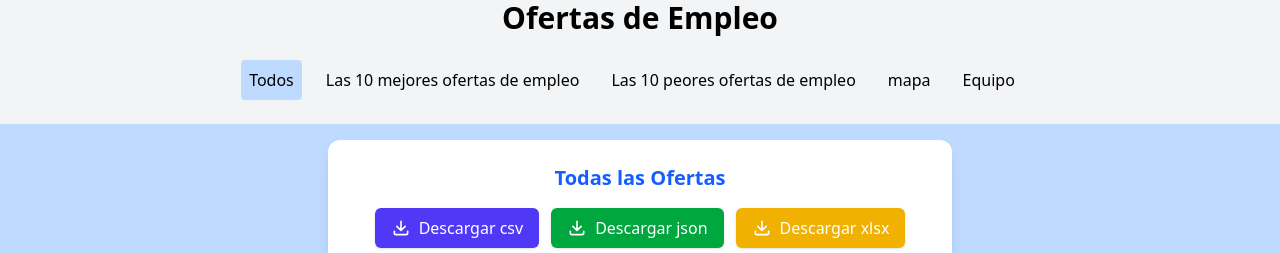
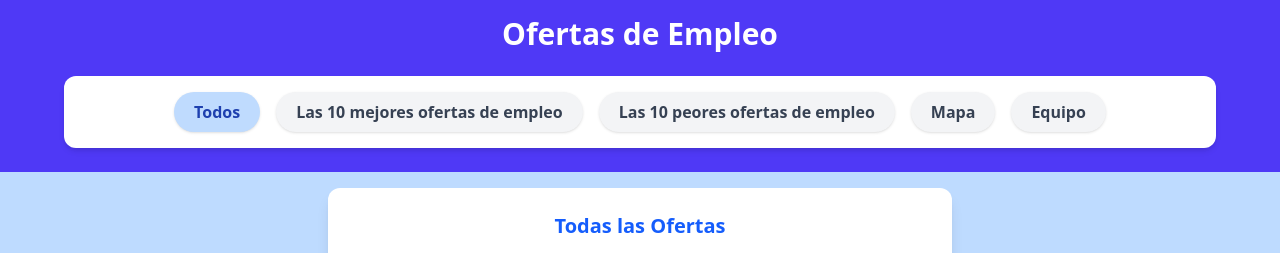
Before and after one commit to valu111/scraping, a website: page index2.html in a window 1280 px wide. Both pictures are taken after a click on the item "Todos". Shown: the top 253 px of the page. Drawn offline with nearby package versions, Linux system fonts and the light colour scheme.

Commit message:
subo cambios, agregue boton para la siguinte pagina, modifique diseño de body del index2 y modifique el diseño

```diff
--- a/index2.html
+++ b/index2.html
@@ -16,25 +16,42 @@
       height: 400px;
       width: 100%;
       border-radius: 0.5rem;
-}
+      }
+
+    .active-tab {
+      background-color: #bfdbfe; /* Tailwind blue-200 */
+      color: #1e40af; /* Tailwind blue-800 */
+     }
 
   </style>
 
 </head>
-<body class="bg-gray-100">
+<body class="bg-indigo-600 text-white py-4 shadow">
 
   <h1 class="text-3xl font-bold mb-6 text-center">Ofertas de Empleo</h1>
 
+<nav class="bg-white py-4 shadow-md rounded-xl max-w-6xl mx-auto mb-6">
+  <ul id="tabList" class="flex flex-wrap justify-center gap-4 px-4">
+    <li class="select-tab active-tab cursor-pointer bg-blue-200 text-blue-800 font-semibold px-5 py-2 rounded-full shadow hover:bg-blue-300 transition duration-300">
+      Todos
+    </li>
+    <li class="select-tab cursor-pointer bg-gray-100 text-gray-700 font-semibold px-5 py-2 rounded-full shadow hover:bg-gray-200 transition duration-300">
+      Las 10 mejores ofertas de empleo
+    </li>
+    <li class="select-tab cursor-pointer bg-gray-100 text-gray-700 font-semibold px-5 py-2 rounded-full shadow hover:bg-gray-200 transition duration-300">
+      Las 10 peores ofertas de empleo
+    </li>
+    <li class="select-tab cursor-pointer bg-gray-100 text-gray-700 font-semibold px-5 py-2 rounded-full shadow hover:bg-gray-200 transition duration-300">
+      Mapa
+    </li>
+    <li class="select-tab cursor-pointer bg-gray-100 text-gray-700 font-semibold px-5 py-2 rounded-full shadow hover:bg-gray-200 transition duration-300">
+      Equipo
+    </li>
+  </ul>
+</nav>
 
-  <nav>
-    <ul class="flex justify-center mb-6">
-      <li class="select-tab mr-4 cursor-pointer bg-blue-200 p-2 rounded hover:bg-blue-100">Todos</li>
-      <li class="select-tab mr-4 cursor-pointer p-2 rounded hover:bg-blue-100">Las 10 mejores ofertas de empleo</li>
-      <li class="select-tab mr-4 cursor-pointer p-2 rounded hover:bg-blue-100">Las 10 peores ofertas de empleo</li>
-      <li class="select-tab mr-4 cursor-pointer p-2 rounded hover:bg-blue-100">mapa</li>
-      <li class="select-tab mr-4 cursor-pointer p-2 rounded hover:bg-blue-100">Equipo</li>
-    </ul>
-  </nav>
+
+
 
 <section class="select-context h-auto bg-blue-200 p-4 flex justify-center">
   <div class="w-full md:w-1/2 bg-white rounded-xl shadow-lg p-6">
@@ -97,18 +114,12 @@
 
       <section class="grid gap-8 grid-cols-1 md:grid-cols-3">
 
-        <!-- Tarjeta 1: Osvaldo -->
-        <!-- Tarjeta 1: Osvaldo -->
 <div class="bg-gray-100 rounded-xl shadow-lg overflow-hidden">
-  <!-- Imagen de cabecera -->
   <div class="h-40 bg-cover bg-center" style="background-image: url('img/fondo3.png');"></div>
-
-  <!-- Avatar -->
   <div class="flex justify-center -mt-12">
     <img class="w-24 h-24 rounded-full border-4 border-white shadow-md" src="img/potaxie1.webp" alt="Avatar Osvaldo">
   </div>
 
-  <!-- Información -->
   <div class="p-6 text-center">
     <h3 class="text-xl font-semibold text-gray-800">Osvaldo</h3>
     <p class="text-blue-500 mb-3">Desarrollador</p>
@@ -116,7 +127,6 @@
       Lorem ipsum dolor sit amet consectetur adipisicing elit. Laborum fugiat commodi eius iste fugit? Necessitatibus commodi possimus sunt modi sint.
     </p>
 
-    <!-- Botón de email limpio -->
     <div class="flex justify-center">
   <button class="flex items-center justify-center gap-2 px-5 py-2 bg-gray-800 text-white rounded-full text-sm hover:bg-gray-700 transition">
     <span>osvaldo@gmail.com</span>
@@ -130,8 +140,6 @@
   </button>
 </div>
 
-
-    <!-- Iconos sociales SVG más pequeños y centrados -->
     <div class="flex justify-center items-center gap-4 mt-6 h-1 w-1">
       <a href="#" target="_blank">
         <svg class="w-5 h-5"  xmlns="http://www.w3.org/2000/svg" x="0px" y="0px" width="100" height="100" viewBox="0 0 48 48">
@@ -152,18 +160,13 @@
   </div>
 </div>
 
-
-      <!-- Tarjeta 2: Sarahi -->
-      <div class="bg-gray-100 rounded-xl shadow-lg overflow-hidden">
-  <!-- Imagen de cabecera -->
+  <div class="bg-gray-100 rounded-xl shadow-lg overflow-hidden">
   <div class="h-40 bg-cover bg-center" style="background-image: url('img/fonfo1.webp');"></div>
 
-  <!-- Avatar -->
   <div class="flex justify-center -mt-12">
     <img class="w-24 h-24 rounded-full border-4 border-white shadow-md" src="img/potaxie4.jpg" alt="Avatar Sarahi">
   </div>
 
-  <!-- Información -->
   <div class="p-6 text-center">
     <h3 class="text-xl font-semibold text-gray-800">Sarahi</h3>
     <p class="text-blue-500 mb-3">Desarrollador</p>
@@ -171,7 +174,6 @@
       Lorem ipsum dolor sit amet consectetur adipisicing elit. Laborum fugiat commodi eius iste fugit? Necessitatibus commodi possimus sunt modi sint.
     </p>
 
-    <!-- Botón de email limpio -->
     <div class="flex justify-center">
   <button class="flex items-center justify-center gap-2 px-5 py-2 bg-gray-800 text-white rounded-full text-sm hover:bg-gray-700 transition">
     <span>sarahi@gmail.com</span>
@@ -185,8 +187,6 @@
   </button>
 </div>
 
-
-    <!-- Iconos sociales SVG más pequeños y centrados -->
     <div class="flex justify-center items-center gap-4 mt-6 h-1 w-1">
       <a href="#" target="_blank">
         <svg class="w-5 h-5"  xmlns="http://www.w3.org/2000/svg" x="0px" y="0px" width="100" height="100" viewBox="0 0 48 48">
@@ -206,16 +206,13 @@
     </div>
   </div>
 </div>
-      <div class="bg-gray-100 rounded-xl shadow-lg overflow-hidden">
-  <!-- Imagen de cabecera -->
+  <div class="bg-gray-100 rounded-xl shadow-lg overflow-hidden">
   <div class="h-40 bg-cover bg-center" style="background-image: url('img/fondo2.jpg');"></div>
 
-  <!-- Avatar -->
   <div class="flex justify-center -mt-12">
     <img class="w-24 h-24 rounded-full border-4 border-white shadow-md" src="img/potaxie5.jpg" alt="Avatar Osvaldo">
   </div>
 
-  <!-- Información -->
   <div class="p-6 text-center">
     <h3 class="text-xl font-semibold text-gray-800">Sheyla</h3>
     <p class="text-blue-500 mb-3">Desarrollador</p>
@@ -223,7 +220,6 @@
       Lorem ipsum dolor sit amet consectetur adipisicing elit. Laborum fugiat commodi eius iste fugit? Necessitatibus commodi possimus sunt modi sint.
     </p>
 
-    <!-- Botón de email limpio -->
     <div class="flex justify-center">
   <button class="flex items-center justify-center gap-2 px-5 py-2 bg-gray-800 text-white rounded-full text-sm hover:bg-gray-700 transition">
     <span>sheyla@gmail.com</span>
@@ -237,8 +233,6 @@
   </button>
 </div>
 
-
-    <!-- Iconos sociales SVG más pequeños y centrados -->
     <div class="flex justify-center items-center gap-4 mt-6 h-1 w-1">
       <a href="#" target="_blank">
         <svg class="w-5 h-5"  xmlns="http://www.w3.org/2000/svg" x="0px" y="0px" width="100" height="100" viewBox="0 0 48 48">
@@ -282,5 +276,21 @@
   <script src="https://unpkg.com/leaflet@1.9.4/dist/leaflet.js"
      integrity="sha256-20nQCchB9co0qIjJZRGuk2/Z9VM+kNiyxNV1lvTlZBo="
      crossorigin=""></script>
+
+
+     <script>
+  document.querySelectorAll('.select-tab').forEach(tab => {
+    tab.addEventListener('click', function () {
+      document.querySelectorAll('.select-tab').forEach(el => {
+        el.classList.remove('active-tab', 'bg-blue-200', 'text-blue-800');
+        el.classList.add('bg-gray-100', 'text-gray-700');
+      });
+
+      this.classList.add('active-tab', 'bg-blue-200', 'text-blue-800');
+      this.classList.remove('bg-gray-100', 'text-gray-700');
+    });
+  });
+</script>
+
 </body>
 </html>
--- a/mapa.js
+++ b/mapa.js
@@ -26,7 +26,7 @@ document.addEventListener("DOMContentLoaded", function () {
           coords = [19.4326, -99.1332];
         }
 
-        // Añadimos desplazamiento para no superponer marcadores
+        // Desplazamiento para no superponer marcadores
         const offsetLat = (Math.random() - 0.5) * 0.02;
         const offsetLng = (Math.random() - 0.5) * 0.02;
         const newCoords = [coords[0] + offsetLat, coords[1] + offsetLng];
```
Also changed, not shown: index.html (+12 -16 lines).
